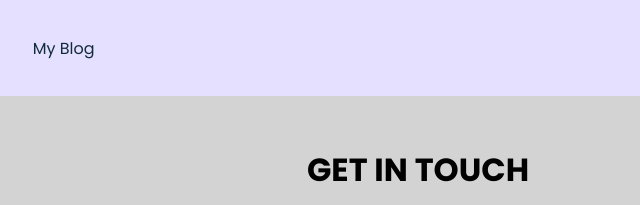
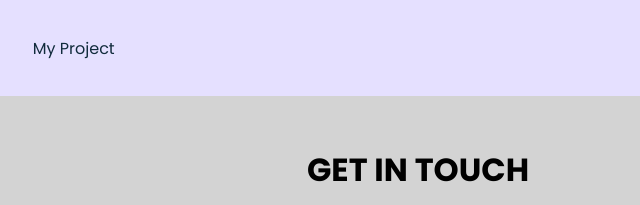
Before and after one commit to Haliimm/Day-2-Navbar-Form, a plain HTML site: page contactme.html in a window 1280 px wide. Shown: the top 205 px of the page, 222-862 px from the left. Drawn offline with Linux system fonts and the light colour scheme.

Commit message:
Update contactme.html
Update My Project

```diff
--- a/contactme.html
+++ b/contactme.html
@@ -21,7 +21,7 @@
                     <a href="index.html" class="a-navbar">Home</a>
                 </li>
                 <li class="li-navbar">
-                    <a href="blog.html" class="a-navbar">My Blog</a>
+                    <a href="project.html" class="a-navbar">My Project</a>
                 </li>
             </ul>
         </div>
```
